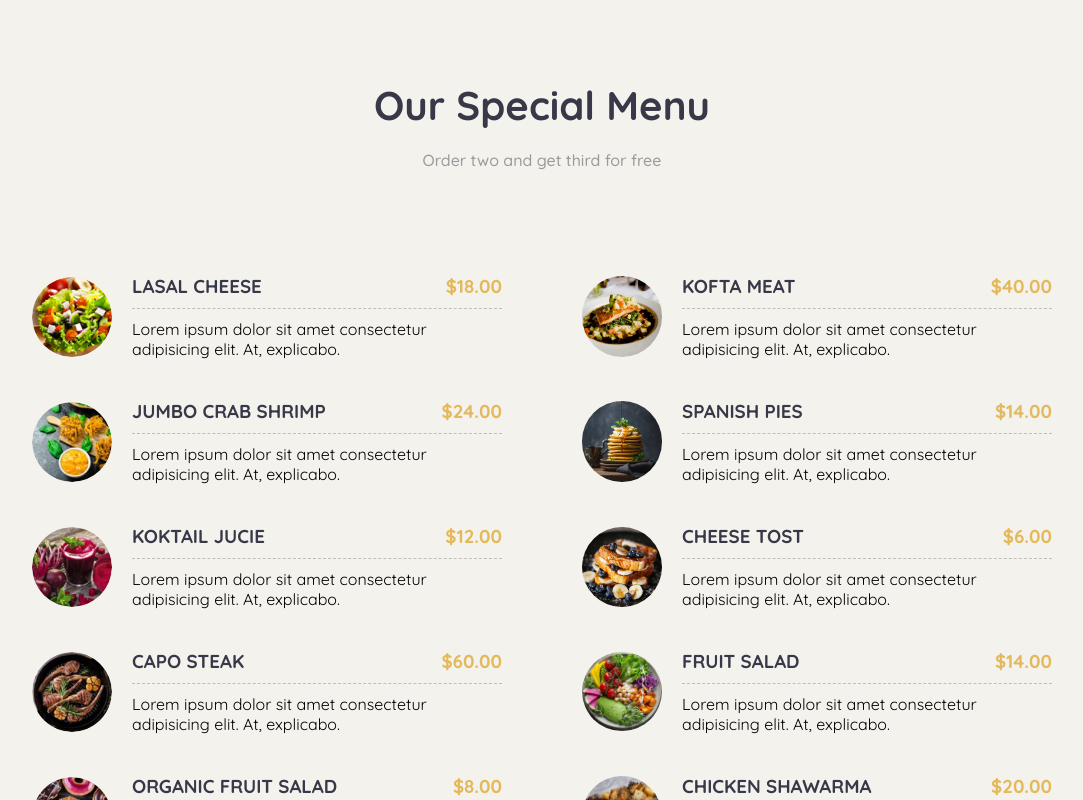
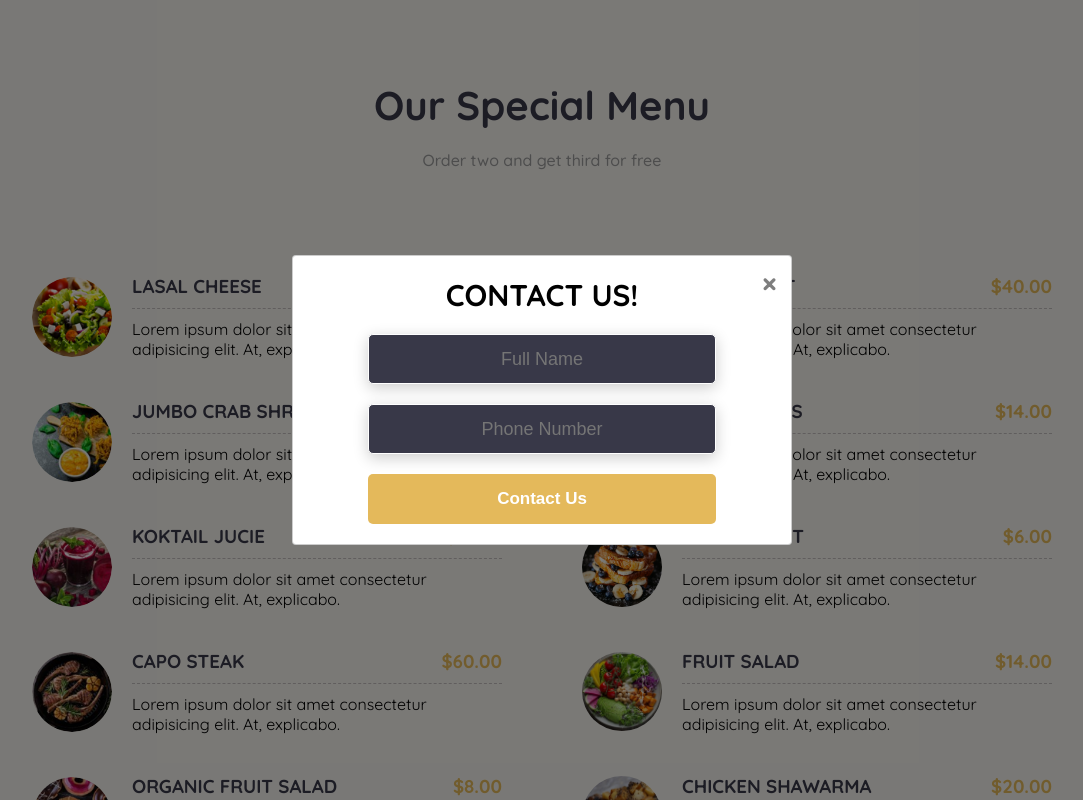
Before and after one commit to Komiljon01/Food-lover-restraurant, a plain HTML site: page index.html in a window 1280 px wide. Both pictures are taken after a click on the link "Menu". Shown: the part 2080-2880 px from the top of the page, without its empty margins (98-1181 px from the left). Drawn offline with Linux system fonts and the light colour scheme.

Commit message:
add modal

```diff
--- a/index.html
+++ b/index.html
@@ -46,7 +46,7 @@
         <p>Here you can find Most delicacies food in the world</p>
         <div class="btn__group">
           <button class="button arrow">Read more</button>
-          <button class="button phone">Contact Us</button>
+          <button data-modal class="button phone">Contact Us</button>
         </div>
       </div>
     </header>
@@ -365,7 +365,7 @@
           <div style="display: flex; justify-content: center">
             <div class="btn__group">
               <button class="button arrow">Read more</button>
-              <button class="button phone">Contact Us</button>
+              <button data-modal class="button phone">Contact Us</button>
             </div>
           </div>
         </div>
@@ -438,7 +438,7 @@
                   dicta repellat cupiditate. Cupiditate corrupti illum,
                   necessitatibus saepe non ab placeat fugiat?
                 </p>
-                <button class="btn btn-third"><a href="#">CONTACT</a></button>
+                <button data-modal class="button phone" style="height: 50px;">Contact Us</button>
               </div>
             </div>
           </div>
@@ -507,7 +507,7 @@
       <div class="modal__dialog">
         <div class="modal__content">
           <form action="#">
-            <div class="modal__close">&times;</div>
+            <div data-modal-close class="modal__close">&times;</div>
             <div class="modal__title">Contact Us!</div>
             <input
               required
--- a/js/script.js
+++ b/js/script.js
@@ -101,4 +101,44 @@ window.addEventListener("DOMContentLoaded", () => {
   }
 
   setClock(".timer", deadline);
+
+  // Modal
+  const modalOpenBtn = document.querySelectorAll("[data-modal]"),
+    modalCloseBtn = document.querySelector("[data-modal-close]"),
+    modal = document.querySelector(".modal"),
+    modalContent = document.querySelector(".modal__content");
+
+  function openModal() {
+    modalContent.classList.add("modal_fade");
+    modal.classList.add("show");
+    modal.classList.remove("hide");
+    document.body.style.overflow = "hidden";
+    clearInterval(modalTimer);
+  }
+
+  function closeModal() {
+    modal.classList.remove("show");
+    modal.classList.add("hide");
+    document.body.style.overflow = "auto";
+  }
+
+  modalOpenBtn.forEach((btn) => {
+    btn.addEventListener("click", openModal);
+  });
+
+  modalCloseBtn.addEventListener("click", closeModal);
+
+  modal.addEventListener("click", (e) => {
+    if (e.target === modal) {
+      closeModal();
+    }
+  });
+
+  document.addEventListener("keydown", (e) => {
+    if (modal.classList.contains("show") && e.key === "Escape") {
+      closeModal();
+    }
+  });
+
+  const modalTimer = setTimeout(openModal, 6000);
 });
--- a/style.css
+++ b/style.css
@@ -674,6 +674,8 @@ form button {
   left: 0;
   z-index: 1050;
   display: none;
+  align-items: center;
+  justify-content: center;
   width: 100%;
   height: 100vh;
   overflow: hidden;
@@ -879,6 +881,20 @@ form button {
   }
 }
 
+.modal_fade {
+  animation-name: modalFade;
+  animation-duration: 0.5s;
+}
+
+@keyframes modalFade {
+  from {
+    transform: translateY(-150px);
+  }
+  to {
+    transform: translateY(0);
+  }
+}
+
 /* Loader */
 
 .loader-wrapper {
```
